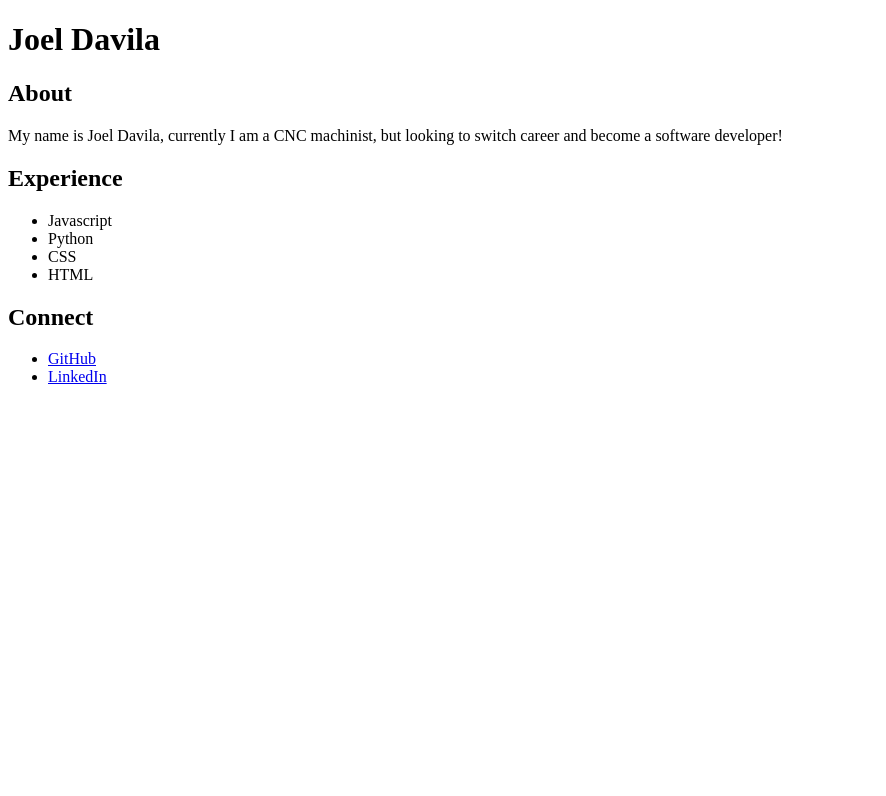
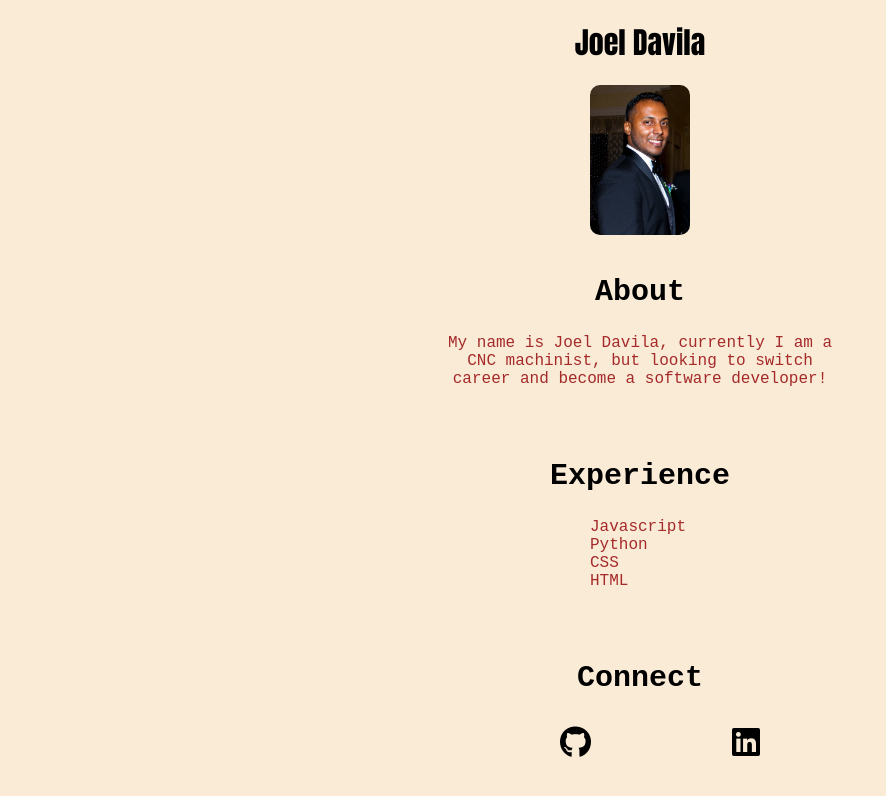
Before and after one commit to joeldavila/joel-davila-luna, a plain HTML site: page index.html in a window 1280 px wide. Shown: the whole page, without its empty margins (0-886 px from the left). Drawn offline with Linux system fonts and the light colour scheme.

Commit message:
styling added

```diff
--- /dev/null
+++ b/css/index.css
@@ -0,0 +1,76 @@
+body{
+    background-color: antiquewhite;
+    color: brown;
+    font-family: 'Courier New', Courier, monospace;
+    display: flex;
+    justify-content: center;
+    align-items: center;
+    flex-direction: column;
+    width: 800px;
+    margin: 0 auto;
+}
+
+section{
+    padding: 10px;
+    margin: 5px;
+
+}
+
+#about{
+    text-align: center;
+}
+
+#about p{
+    width: 400px;
+}
+
+h1,h2{
+    font-size: 30px;
+    font-weight: 800;
+    color: black;
+}
+
+h1{
+    font-family: Impact, Haettenschweiler, 'Arial Narrow Bold', sans-serif;
+    color: black;
+}
+
+#profile-img{
+    width: 100px;
+    border-radius: 10px;
+}
+
+#experience li{
+    display: block;
+}
+
+#connect{
+    display: flex;
+    flex-direction: column;
+    justify-content: center;
+    align-items: center;
+
+}
+
+#connect a{
+
+    text-decoration: none;
+
+}
+
+#connect li {
+  list-style-type: none;
+}
+
+i{
+    color: black;
+
+}
+
+#connect ul{
+    width: 200px;
+    display: flex;
+    justify-content: space-between;
+    align-items: center;
+    ;
+}
--- a/index.html
+++ b/index.html
@@ -5,12 +5,14 @@
     <title>Joel Davila's Portfolio</title>
     <meta name="viewport" content="width=device-width, initial-scale=1.0" />
     <meta charset="UTF-8" />
+    <script src="https://kit.fontawesome.com/229b3d1189.js" crossorigin="anonymous"></script>
+    <link rel="stylesheet" href="css/index.css">
 </head>
 
 <body>
 
     <h1>Joel Davila</h1>
-
+    <img id="profile-img" src="profile.jpg" alt="Profile Image">
     <section id="about">
         <h2>About</h2>
         <p>
@@ -32,13 +34,15 @@
     <section id="connect">
         <h2>Connect</h2>
         <ul>
-            <li><a href="https://github.com/joeldavila">GitHub</a></li>
+            <li><a href="https://github.com/joeldavila"><i class="fa-brands fa-github fa-2xl"></i></a></li>
             <li>
-                <a href="https://www.linkedin.com/in/joel-davila-277082197/">LinkedIn</a>
+                <a href="https://www.linkedin.com/in/joel-davila-277082197/"><i class="fa-brands fa-linkedin fa-2xl"></i></a>
             </li>
         </ul>
     </section>
 
+
+
 </body>
 
 </html>
```
Also changed, not shown: profile.jpg (added).
